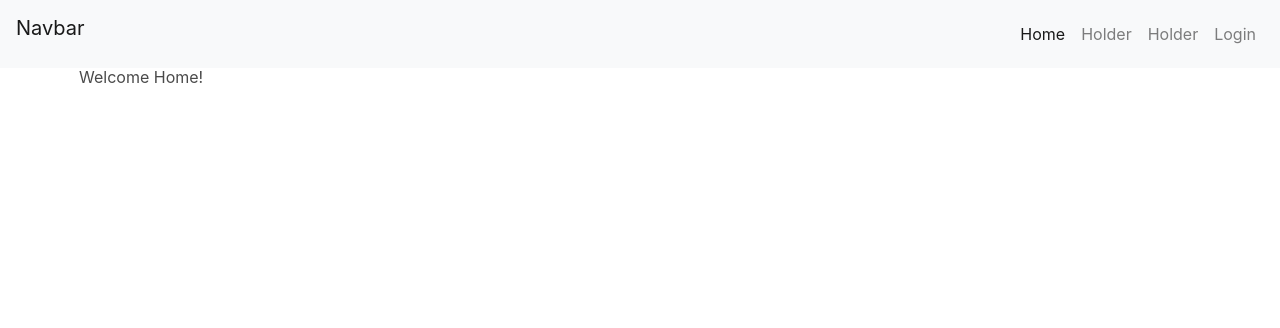
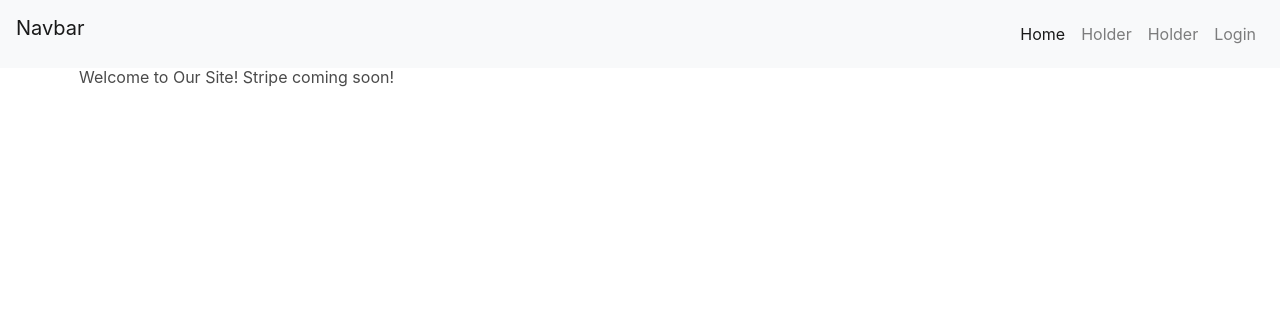
Before and after one commit to alexanderjacks/StripedFlask, a Flask app: page /usr_home in a window 1280 px wide. Shown: the top 328 px of the page. Run offline with Flask 2, Linux system fonts and the light colour scheme; some libraries are stand-ins or nearby versions.

```diff
--- a/templates/user_home.html
+++ b/templates/user_home.html
@@ -29,7 +29,7 @@
       <div class="container">
             <div class="columns">
               <div class="column">
-                <h1>Welcome Home! {{session['user_greeting']}} </h1>
+                <h1>Welcome to Our Site! Stripe coming soon! {{session['user_greeting']}} </h1>
               </div>
             </div>
 
```
Also changed, not shown: 1 other file.
